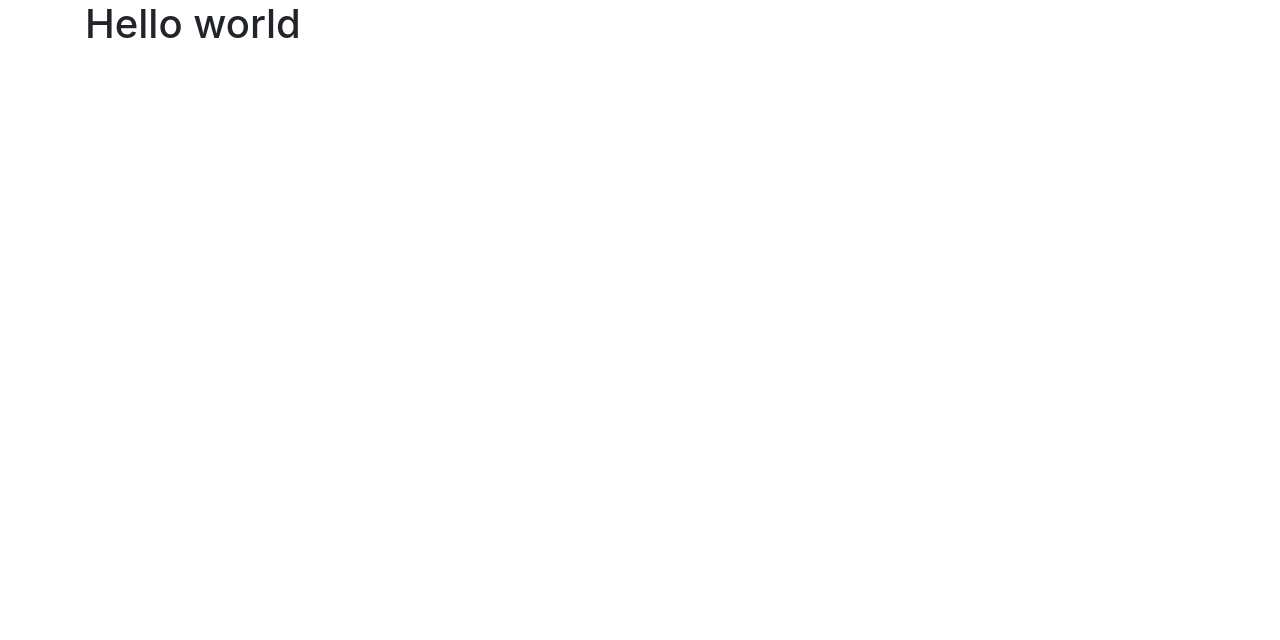
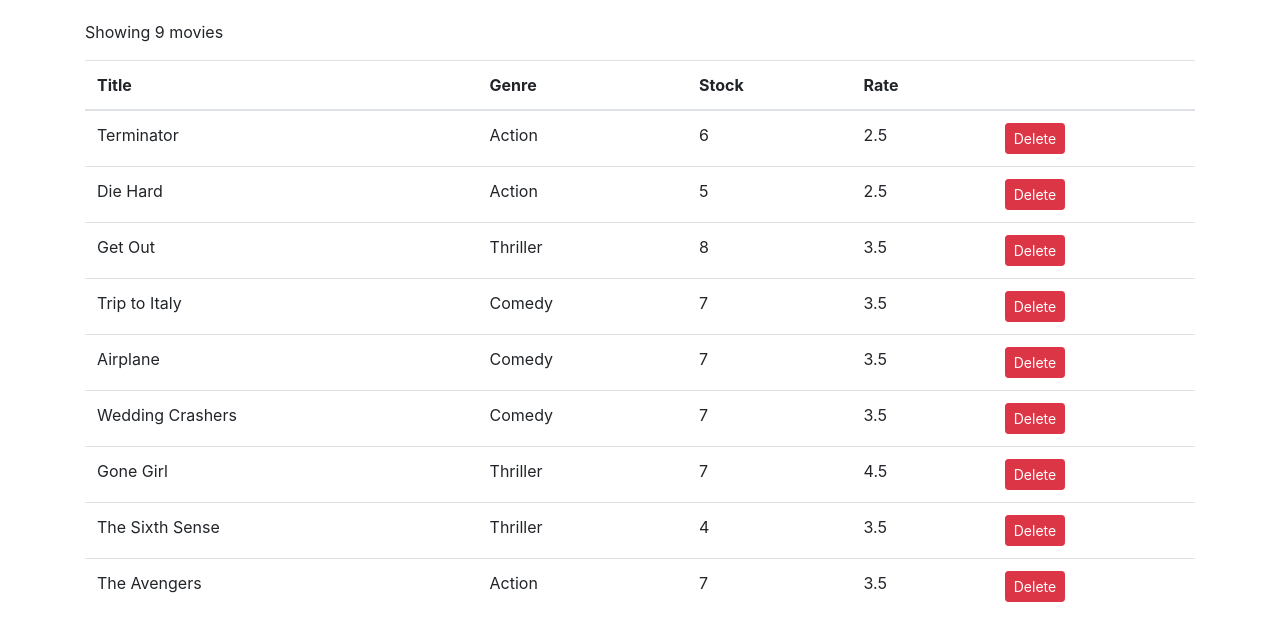
Before and after one commit to shubhamwingify/vidly, a React (Create React App) app: page / in a window 1280 px wide. Shown: the top 640 px of the page. Built offline with nearby package versions, Linux system fonts and the light colour scheme.

Commit message:
Added movie component

```diff
--- a/src/App.js
+++ b/src/App.js
@@ -1,9 +1,10 @@
 import './App.css';
+import Movies from "./components/Movies";
 
 function App() {
     return (
         <main role="main" className="container">
-            <h1>Hello world</h1>
+            <Movies/>
         </main>
     );
 }
--- /dev/null
+++ b/src/components/Movies.jsx
@@ -0,0 +1,52 @@
+import React, {Component} from "react";
+import {getMovies, deleteMovie} from "../services/fakeMovieService";
+
+
+export default class Movies extends Component {
+    state = {
+        movies: getMovies()
+    };
+
+    handleDeleteMovie = (id) => {
+        const movies = this.state.movies.filter(movie => movie._id !== id);
+        this.setState({movies});
+    }
+
+    render() {
+        if (!this.state.movies.length) {
+            return <p>No movies in database</p>;
+        }
+
+        return (
+            <React.Fragment>
+                <p>Showing {this.state.movies.length} movies</p>
+                <table className="table">
+                    <thead>
+                    <tr>
+                        <th>Title</th>
+                        <th>Genre</th>
+                        <th>Stock</th>
+                        <th>Rate</th>
+                        <th></th>
+                    </tr>
+                    </thead>
+                    <tbody>
+                    {this.state.movies.map((movie) => (
+                        <tr key={movie._id}>
+                            <td>{movie.title}</td>
+                            <td>{movie.genre.name}</td>
+                            <td>{movie.numberInStock}</td>
+                            <td>{movie.dailyRentalRate}</td>
+                            <td>
+                                <button onClick={() => this.handleDeleteMovie(movie._id)}
+                                        className="btn btn-danger btn-sm">Delete
+                                </button>
+                            </td>
+                        </tr>
+                    ))}
+                    </tbody>
+                </table>
+            </React.Fragment>
+        );
+    }
+}
--- a/src/index.css
+++ b/src/index.css
@@ -1,13 +1,14 @@
 body {
-  margin: 0;
-  font-family: -apple-system, BlinkMacSystemFont, 'Segoe UI', 'Roboto', 'Oxygen',
+    margin: 0;
+    font-family: -apple-system, BlinkMacSystemFont, 'Segoe UI', 'Roboto', 'Oxygen',
     'Ubuntu', 'Cantarell', 'Fira Sans', 'Droid Sans', 'Helvetica Neue',
     sans-serif;
-  -webkit-font-smoothing: antialiased;
-  -moz-osx-font-smoothing: grayscale;
+    -webkit-font-smoothing: antialiased;
+    -moz-osx-font-smoothing: grayscale;
+    padding: 20px 0 0 0;
 }
 
 code {
-  font-family: source-code-pro, Menlo, Monaco, Consolas, 'Courier New',
+    font-family: source-code-pro, Menlo, Monaco, Consolas, 'Courier New',
     monospace;
 }
--- /dev/null
+++ b/src/services/fakeGenreService.js
@@ -0,0 +1,9 @@
+export const genres = [
+  { _id: "5b21ca3eeb7f6fbccd471818", name: "Action" },
+  { _id: "5b21ca3eeb7f6fbccd471814", name: "Comedy" },
+  { _id: "5b21ca3eeb7f6fbccd471820", name: "Thriller" }
+];
+
+export function getGenres() {
+  return genres.filter(g => g);
+}
--- /dev/null
+++ b/src/services/fakeMovieService.js
@@ -0,0 +1,97 @@
+import * as genresAPI from "./fakeGenreService";
+
+const movies = [
+  {
+    _id: "5b21ca3eeb7f6fbccd471815",
+    title: "Terminator",
+    genre: { _id: "5b21ca3eeb7f6fbccd471818", name: "Action" },
+    numberInStock: 6,
+    dailyRentalRate: 2.5,
+    publishDate: "2018-01-03T19:04:28.809Z"
+  },
+  {
+    _id: "5b21ca3eeb7f6fbccd471816",
+    title: "Die Hard",
+    genre: { _id: "5b21ca3eeb7f6fbccd471818", name: "Action" },
+    numberInStock: 5,
+    dailyRentalRate: 2.5
+  },
+  {
+    _id: "5b21ca3eeb7f6fbccd471817",
+    title: "Get Out",
+    genre: { _id: "5b21ca3eeb7f6fbccd471820", name: "Thriller" },
+    numberInStock: 8,
+    dailyRentalRate: 3.5
+  },
+  {
+    _id: "5b21ca3eeb7f6fbccd471819",
+    title: "Trip to Italy",
+    genre: { _id: "5b21ca3eeb7f6fbccd471814", name: "Comedy" },
+    numberInStock: 7,
+    dailyRentalRate: 3.5
+  },
+  {
+    _id: "5b21ca3eeb7f6fbccd47181a",
+    title: "Airplane",
+    genre: { _id: "5b21ca3eeb7f6fbccd471814", name: "Comedy" },
+    numberInStock: 7,
+    dailyRentalRate: 3.5
+  },
+  {
+    _id: "5b21ca3eeb7f6fbccd47181b",
+    title: "Wedding Crashers",
+    genre: { _id: "5b21ca3eeb7f6fbccd471814", name: "Comedy" },
+    numberInStock: 7,
+    dailyRentalRate: 3.5
+  },
+  {
+    _id: "5b21ca3eeb7f6fbccd47181e",
+    title: "Gone Girl",
+    genre: { _id: "5b21ca3eeb7f6fbccd471820", name: "Thriller" },
+    numberInStock: 7,
+    dailyRentalRate: 4.5
+  },
+  {
+    _id: "5b21ca3eeb7f6fbccd47181f",
+    title: "The Sixth Sense",
+    genre: { _id: "5b21ca3eeb7f6fbccd471820", name: "Thriller" },
+    numberInStock: 4,
+    dailyRentalRate: 3.5
+  },
+  {
+    _id: "5b21ca3eeb7f6fbccd471821",
+    title: "The Avengers",
+    genre: { _id: "5b21ca3eeb7f6fbccd471818", name: "Action" },
+    numberInStock: 7,
+    dailyRentalRate: 3.5
+  }
+];
+
+export function getMovies() {
+  return movies;
+}
+
+export function getMovie(id) {
+  return movies.find(m => m._id === id);
+}
+
+export function saveMovie(movie) {
+  let movieInDb = movies.find(m => m._id === movie._id) || {};
+  movieInDb.name = movie.name;
+  movieInDb.genre = genresAPI.genres.find(g => g._id === movie.genreId);
+  movieInDb.numberInStock = movie.numberInStock;
+  movieInDb.dailyRentalRate = movie.dailyRentalRate;
+
+  if (!movieInDb._id) {
+    movieInDb._id = Date.now();
+    movies.push(movieInDb);
+  }
+
+  return movieInDb;
+}
+
+export function deleteMovie(id) {
+  let movieInDb = movies.find(m => m._id === id);
+  movies.splice(movies.indexOf(movieInDb), 1);
+  return movieInDb;
+}
```
